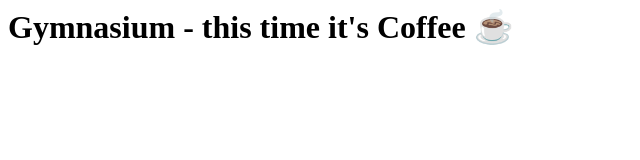
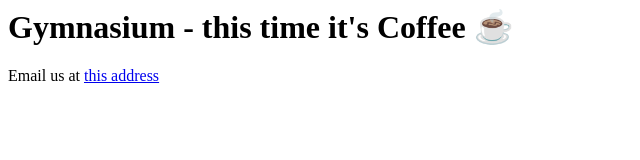
Before and after one commit to mbifulco/gymnasium-coffee, a plain HTML site: page index.html in a window 1280 px wide. Shown: the whole page, without its empty margins (0-640 px from the left). Drawn offline with Linux system fonts and the light colour scheme.

Commit message:
add contact email address

```diff
--- a/index.html
+++ b/index.html
@@ -4,5 +4,6 @@
   </head>
   <body>
     <h1>Gymnasium - this time it's Coffee ☕</h1>
+    <p>Email us at <a href="mailto:hello@gymnasium.coffee">this address</a></p>
   </body>
 </html>
```
